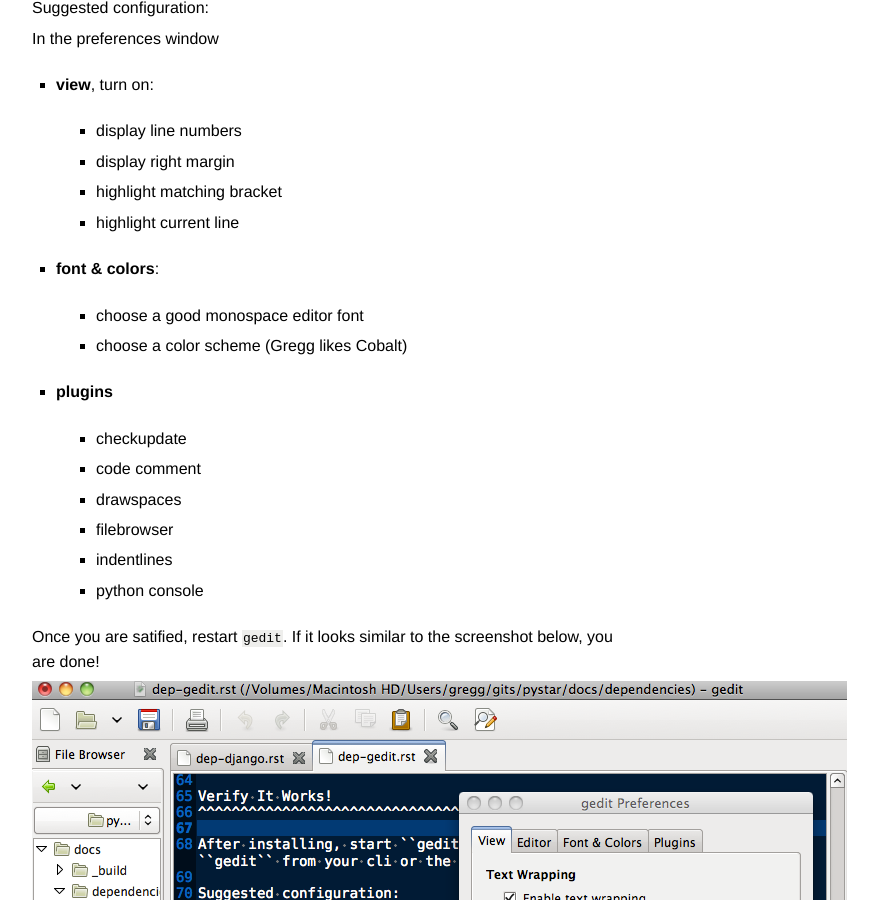
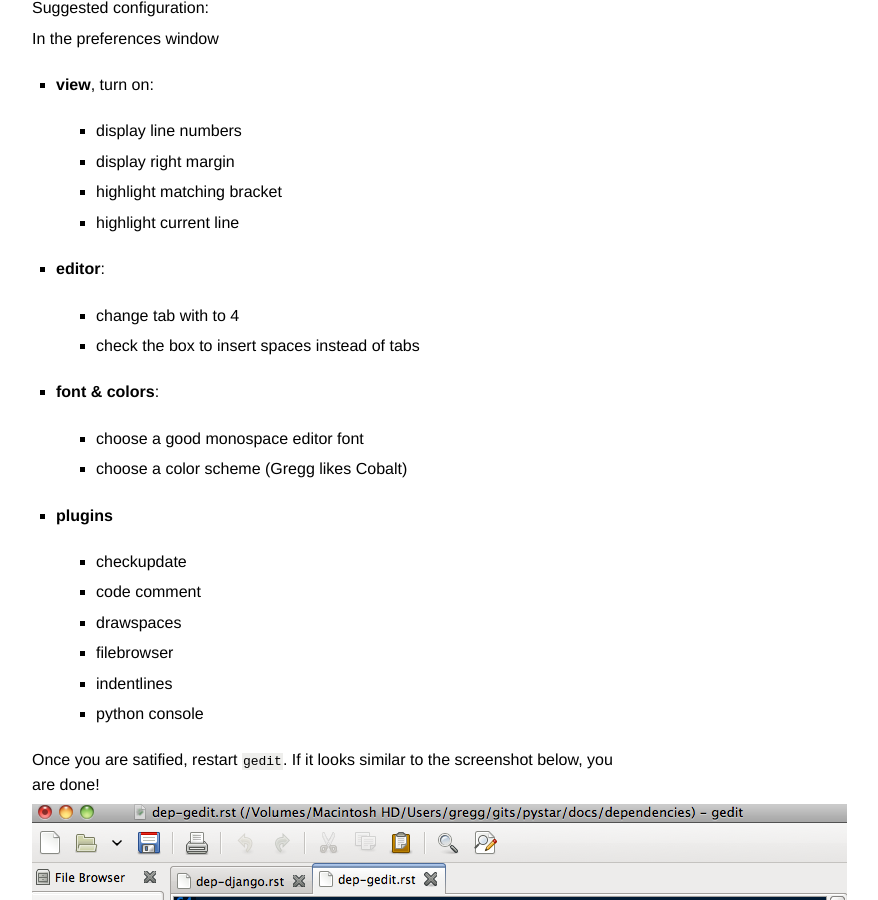
Before and after one commit to lsblakk/pystar, a Sphinx documentation site: the page built from docs/dependencies/dep-gedit.rst, in a window 1280 px wide and 900 px high, scrolled down 1077 px. Shown: the whole window, without its empty margins (128-1006 px from the left). Built offline with Sphinx 7.4.7, drawn with Linux system fonts in a browser that asks for light colours; nearby versions of some CDN libraries; library files that are not in the unit come from our copies; comment, search, counter and statistics services are not loaded.

Commit message:
added some settings to change in gedit to setup

```diff
--- a/docs/dependencies/dep-gedit.rst
+++ b/docs/dependencies/dep-gedit.rst
@@ -77,6 +77,11 @@
     * highlight matching bracket
     * highlight current line
 
+* **editor**:
+
+    * change tab with to 4
+    * check the box to insert spaces instead of tabs
+
 * **font & colors**:
 
     * choose a good monospace editor font
```
